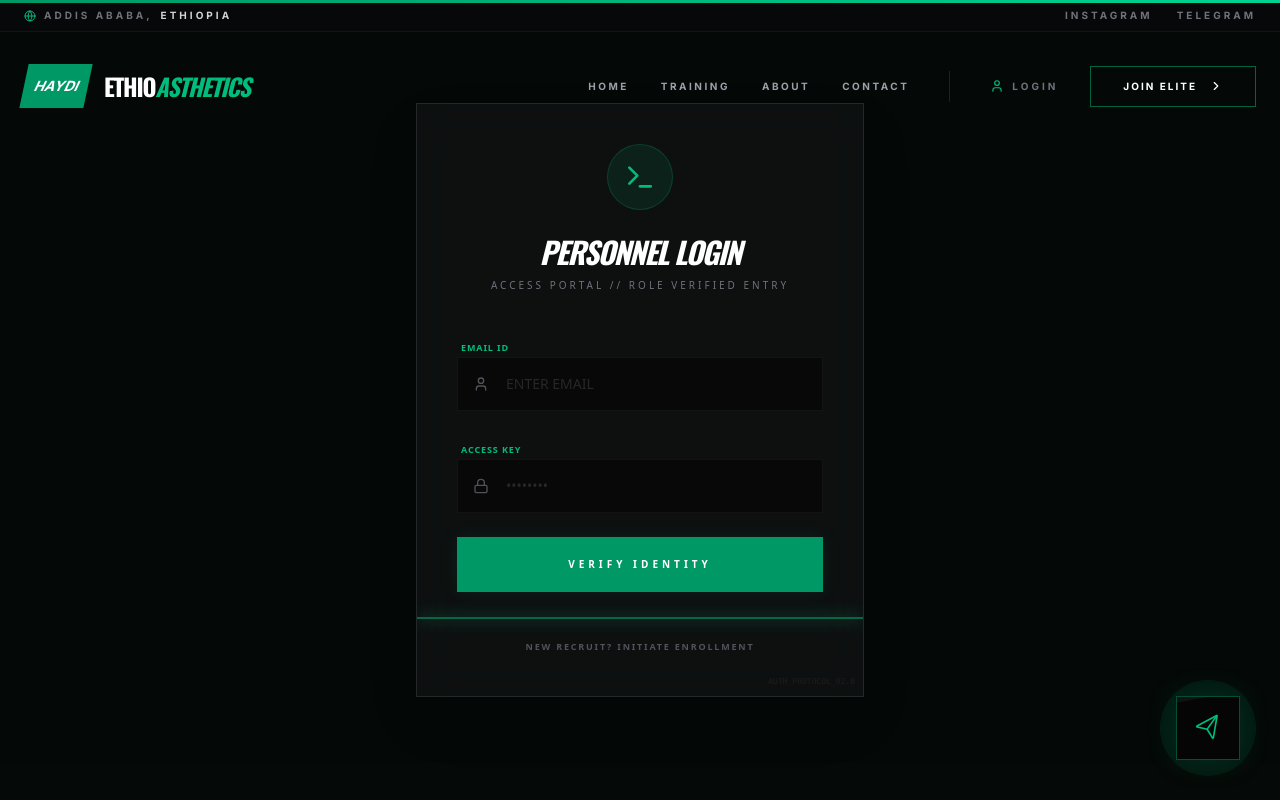
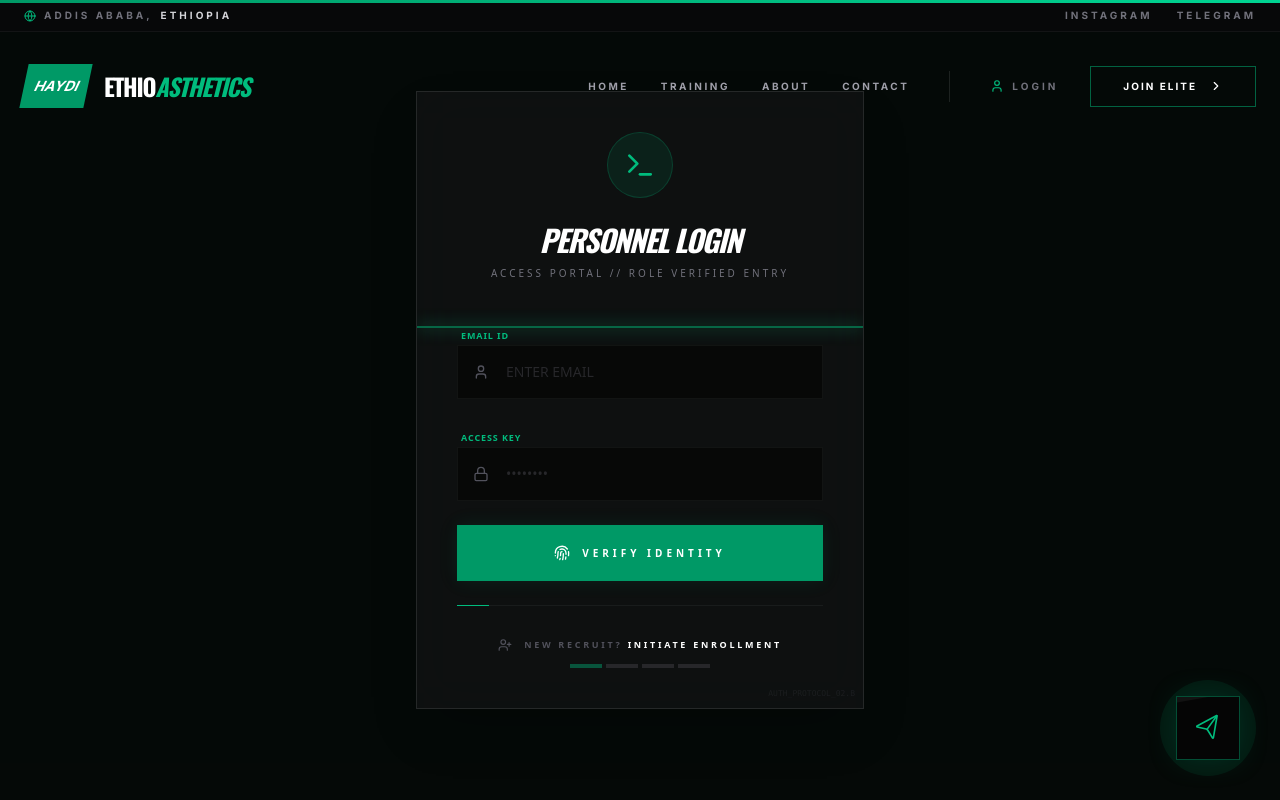
Before and after one commit to IbnuShemsudin/Personal-trainer, a React (Vite) app in the folder frontend/: page /login in a window 1280 px wide. Shown: the top 800 px of the page. Built offline with nearby package versions, Linux system fonts and the light colour scheme.

Commit message:
enhance the Login page

```diff
--- a/frontend/src/components/Admin/Login.jsx
+++ b/frontend/src/components/Admin/Login.jsx
@@ -1,7 +1,7 @@
 import React, { useState } from 'react';
 import { motion, AnimatePresence } from 'framer-motion';
 import { useNavigate } from 'react-router-dom';
-import { Lock, User, ShieldCheck, Loader2, AlertCircle, Terminal, Activity } from 'lucide-react';
+import { Lock, User, ShieldCheck, Loader2, AlertCircle, Terminal, Activity, UserPlus, Fingerprint } from 'lucide-react';
 
 // Added onLoginSuccess to the props destructured below
 const Login = ({ onLoginSuccess }) => {
@@ -152,18 +152,41 @@ const Login = ({ onLoginSuccess }) => {
                   {loading ? (
                     <Loader2 className="animate-spin" size={18} />
                   ) : (
-                    "Verify Identity"
+                    <>
+                      <Fingerprint size={16} className="group-hover:rotate-12 transition-transform" />
+                      Verify Identity
+                    </>
                   )}
                 </button>
 
-                <div className="text-center pt-4">
-                   <button
+                {/* ENHANCED CREATE ACCOUNT UI */}
+                <div className="relative pt-8 mt-4 border-t border-white/5">
+                  <div className="absolute -top-[1px] left-0 w-8 h-[1px] bg-emerald-500" />
+
+                  <button
                     type="button"
                     onClick={() => navigate('/register')}
-                    className="text-[9px] uppercase font-black text-zinc-600 hover:text-emerald-500 tracking-[0.2em] transition-colors"
-                   >
-                     New Recruit? Initiate Enrollment
-                   </button>
+                    className="w-full group flex flex-col items-center gap-3"
+                  >
+                    <div className="flex items-center gap-3 text-zinc-600 group-hover:text-emerald-500 transition-colors">
+                      <UserPlus size={14} />
+                      <span className="text-[9px] uppercase font-black tracking-[0.3em]">
+                        New Recruit? <span className="text-white group-hover:text-emerald-500 transition-colors">Initiate Enrollment</span>
+                      </span>
+                    </div>
+
+                    {/* Visual Status Bar Decor */}
+                    <div className="flex gap-1">
+                      {[1,2,3,4].map((i) => (
+                        <div
+                          key={i}
+                          className={`h-1 w-8 transition-all duration-500 ${
+                            i === 1 ? 'bg-emerald-500/40 group-hover:bg-emerald-500' : 'bg-zinc-800 group-hover:bg-emerald-500/20'
+                          }`}
+                        />
+                      ))}
+                    </div>
+                  </button>
                 </div>
               </form>
             </motion.div>
@@ -175,14 +198,13 @@ const Login = ({ onLoginSuccess }) => {
         </div>
       </motion.div>
 
-      {/* FIXED: Removed the 'jsx' attribute to resolve console warning */}
       <style>{`
         @keyframes scan {
-          0% { top: 0; }
-          100% { top: 100%; }
+          0% { top: -10%; }
+          100% { top: 110%; }
         }
         .animate-scan {
-          animation: scan 3s linear infinite;
+          animation: scan 4s linear infinite;
         }
       `}</style>
     </div>
```
